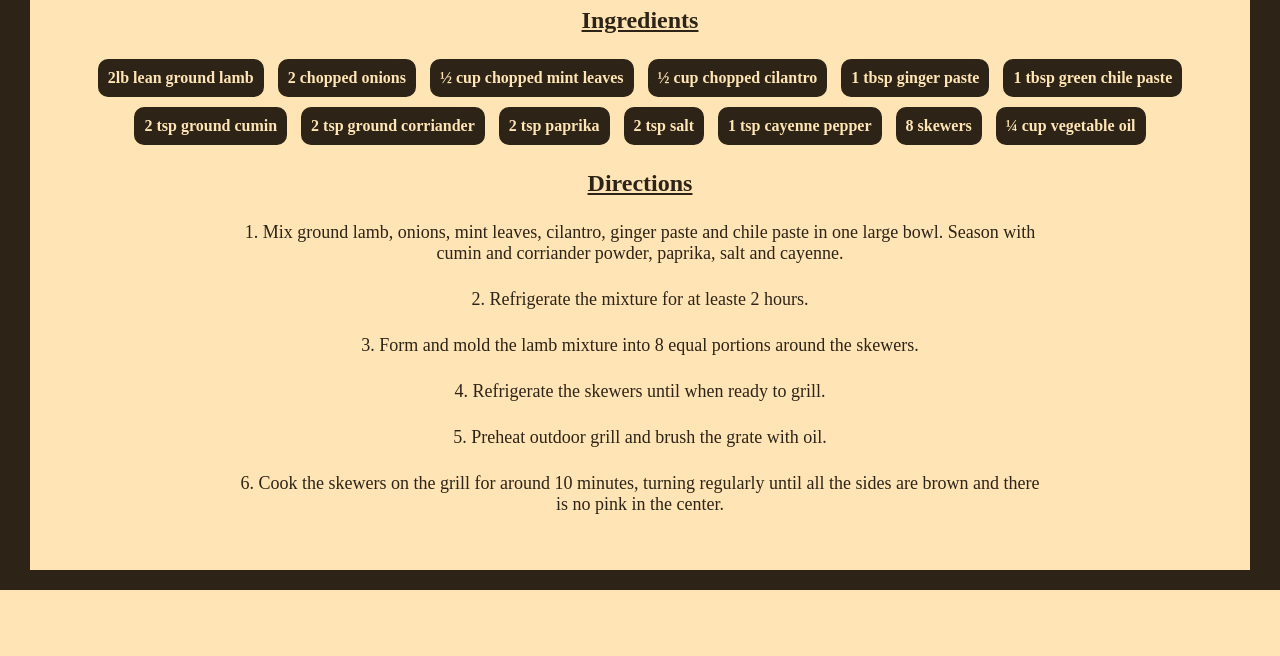
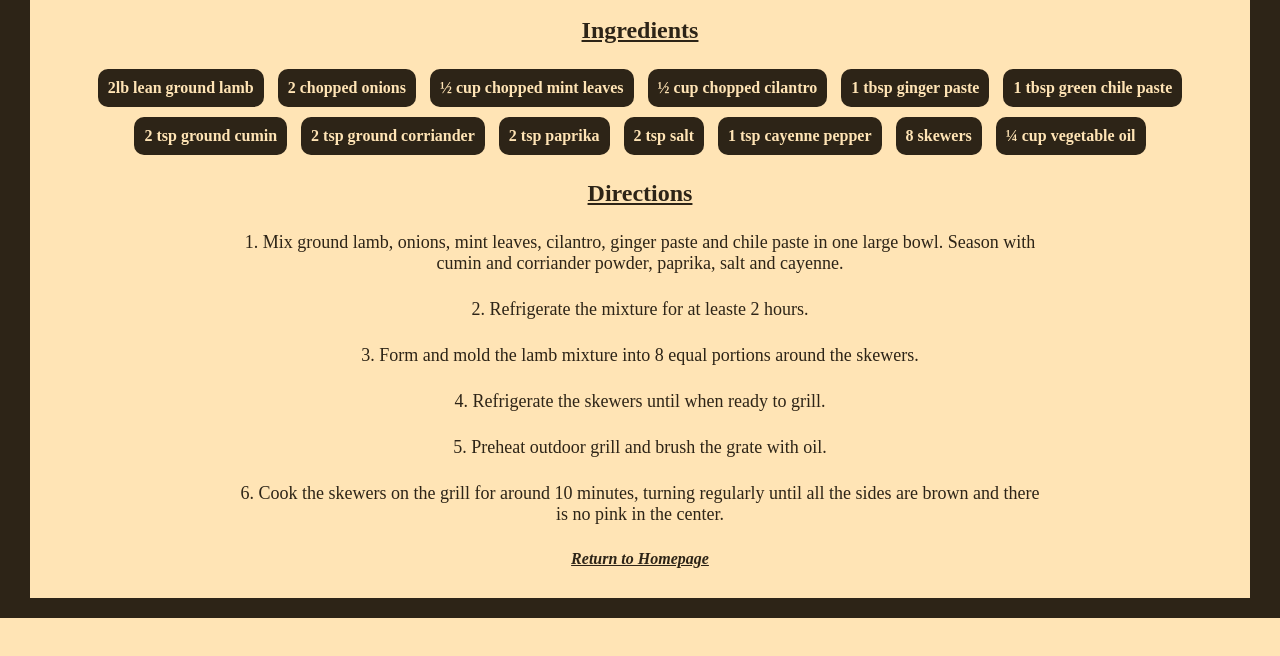
Before and after one commit to Iwan-Rahman/odin-recipes, a plain HTML site: page recipes/kebab.html in a window 1280 px wide. Shown: the part 138-794 px from the top of the page. Drawn offline with Linux system fonts and the light colour scheme.

Commit message:
Add return to homepage links to recipe pages

```diff
--- a/recipes/kebab.html
+++ b/recipes/kebab.html
@@ -38,5 +38,7 @@
         <li>Preheat outdoor grill and brush the grate with oil.</li>
         <li>Cook the skewers on the grill for around 10 minutes, turning regularly until all the sides are brown and there is no pink in the center.</li>
     </ol>
+
+    <a href="../index.html">Return to Homepage</a>
 </body>
 </html>
--- a/recipes/recipe.css
+++ b/recipes/recipe.css
@@ -14,6 +14,9 @@ body {
     color: rgb(45, 36, 23);
 }
 
+h1 {
+    margin-bottom: 10px;
+}
 
 img {
     height: auto;
@@ -53,3 +56,10 @@ h2 {
     margin-bottom: 20px;
     text-decoration: underline;
 }
+
+a {
+    display: block;
+    color: rgb(45, 36, 23);
+    font-style: italic;
+    font-weight: 600;
+}
```
Also changed, not shown: recipes/fried-rice.html (+2 -0 lines), recipes/lentil-soup.html (+2 -0 lines).
